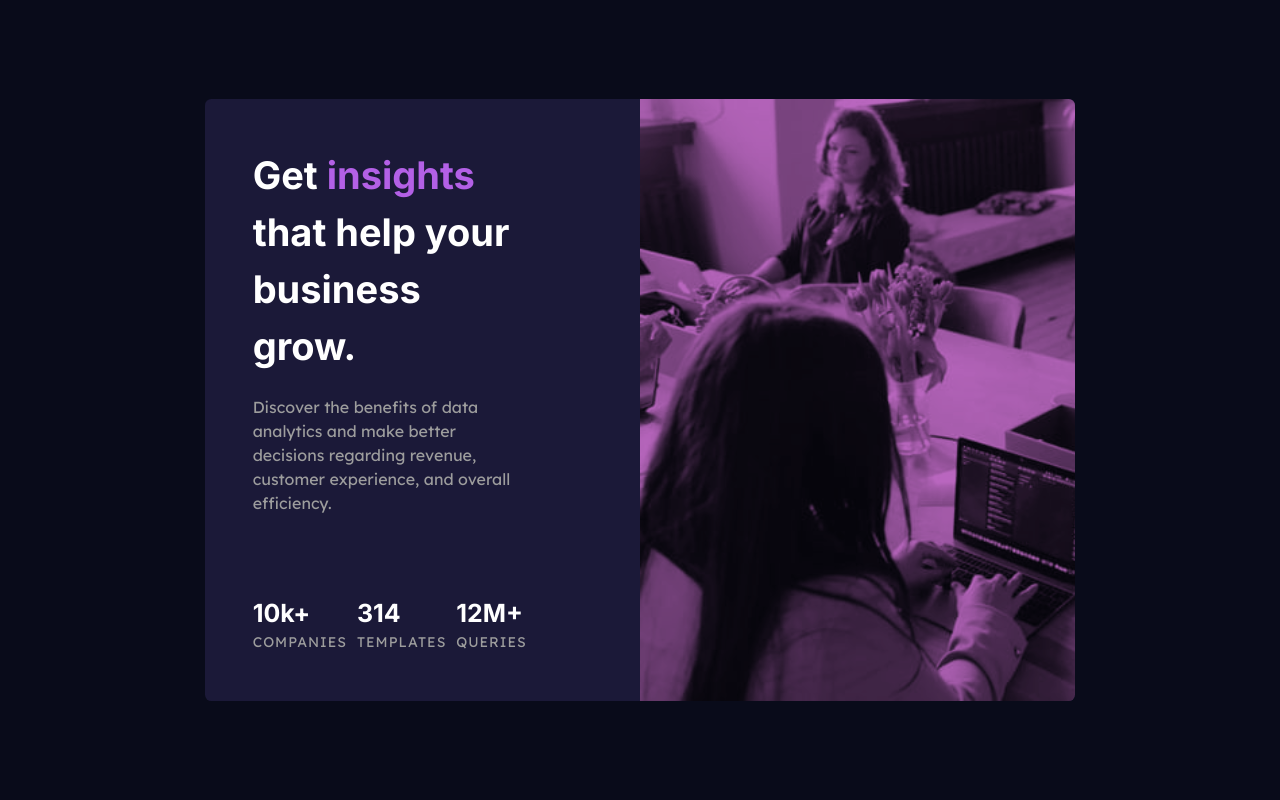
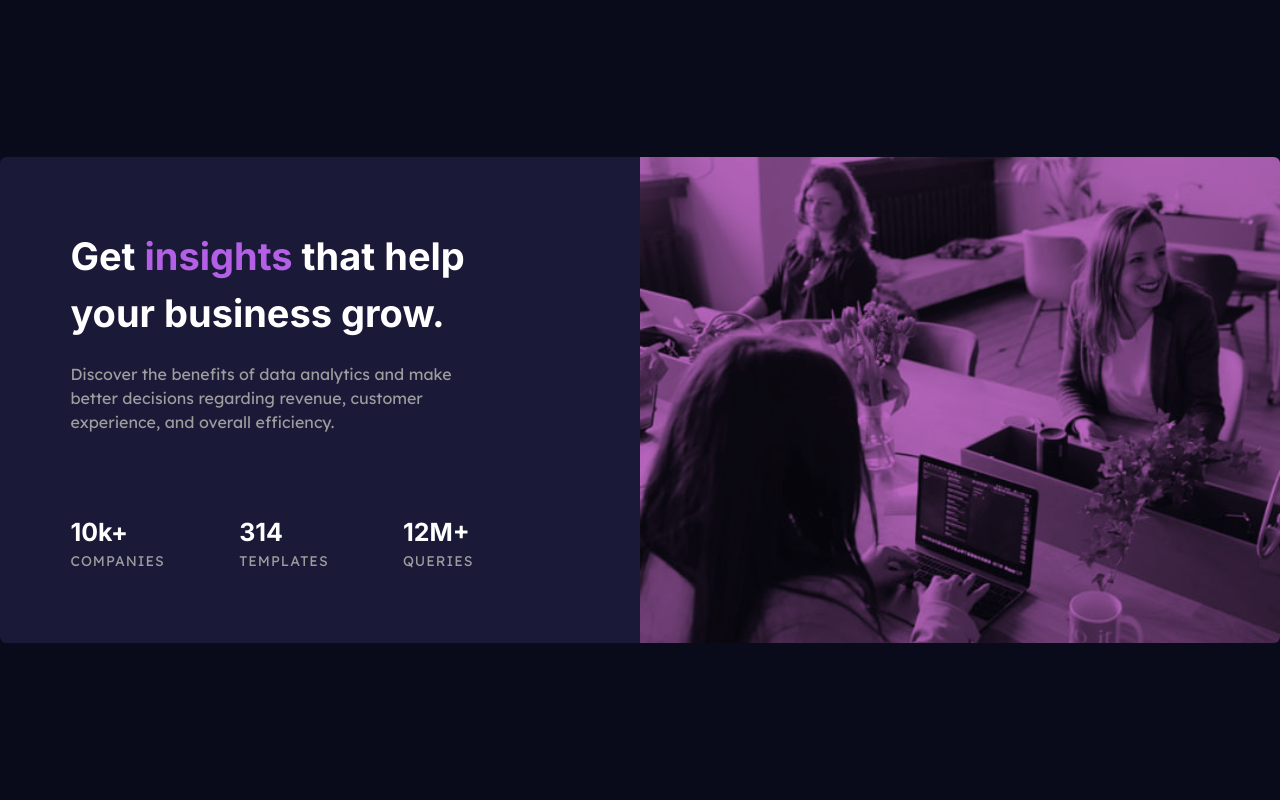
Before and after one commit to AhmedTxl/stats-preview-card-component-main, a plain HTML site: page index.html in a window 1280 px wide. Shown: the top 800 px of the page. Drawn offline with Linux system fonts and the light colour scheme.

Commit message:
Change max width of container class to pixels rather than percentage

```diff
--- a/styles.css
+++ b/styles.css
@@ -84,7 +84,7 @@ h6 {
   margin: 0;
   background: hsl(244, 38%, 16%);
   position: absolute;
-  max-width: 68%;
+  max-width: 1440px;
 }
 
 p {
```
